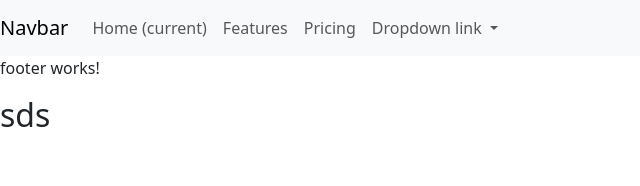
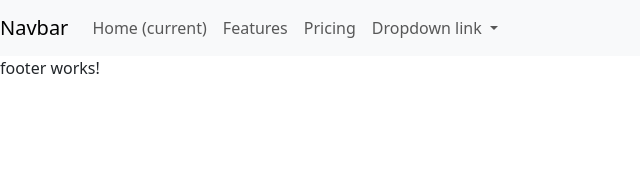
Before and after one commit to rohithreddydepa/Network-Software-and-System-Lab.github.io, an Angular app: page / in a window 1280 px wide. Shown: the top 186 px of the page, without its empty margins (0-640 px from the left). Built offline with nearby package versions, Linux system fonts and the light colour scheme.

Commit message:
complete base code is set

```diff
--- a/package.json
+++ b/package.json
@@ -19,7 +19,6 @@
     "@angular/platform-browser": "^17.1.0",
     "@angular/platform-browser-dynamic": "^17.1.0",
     "@angular/router": "^17.1.0",
-    "@popperjs/core": "^2.11.8",
     "bootstrap": "^5.3.2",
     "rxjs": "~7.8.0",
     "tslib": "^2.3.0",
--- a/src/app/footer/footer.component.html
+++ b/src/app/footer/footer.component.html
@@ -1,2 +1 @@
 <p>footer works!</p>
-<h2>sds</h2>
```
Also changed, not shown: 1 other file (tests, documents, lock files or other folders).
